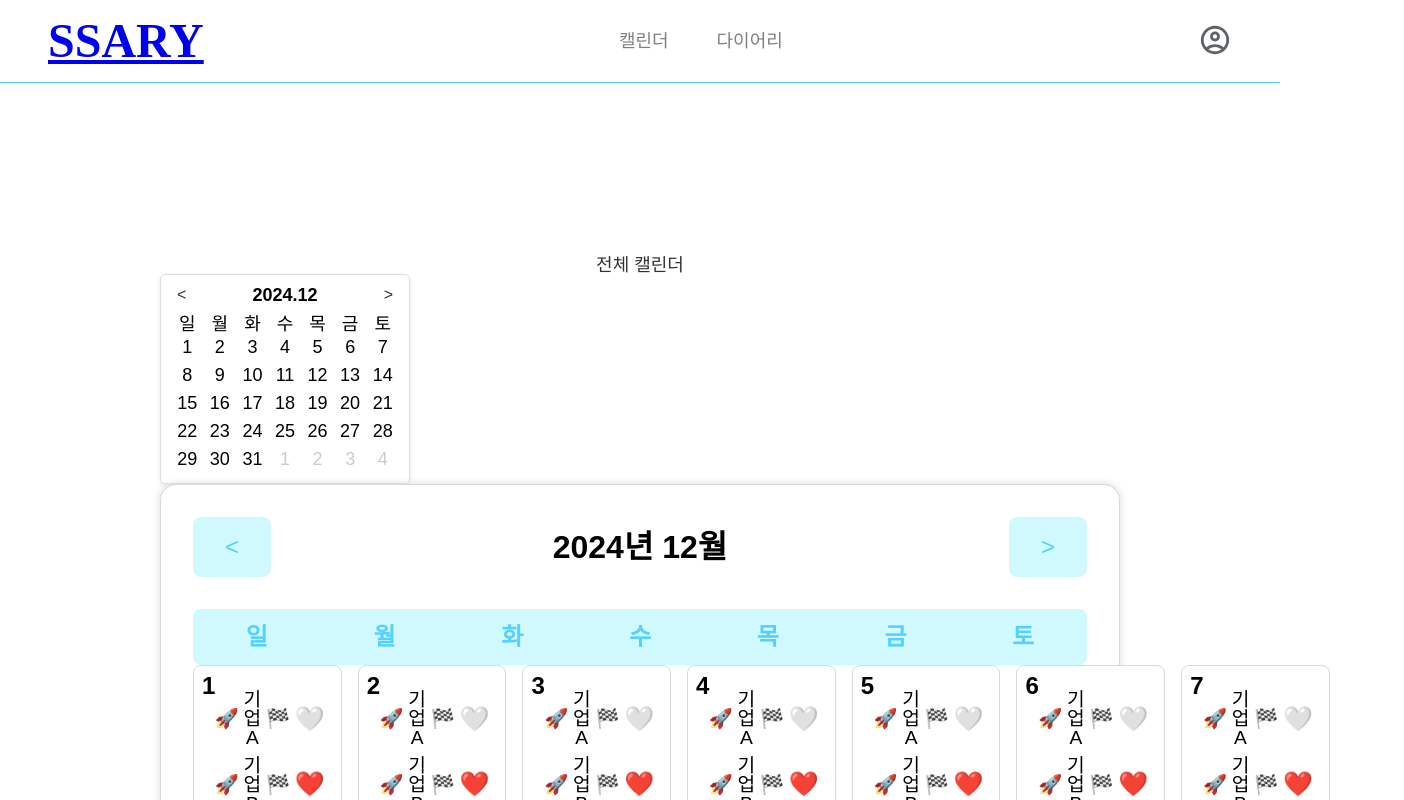
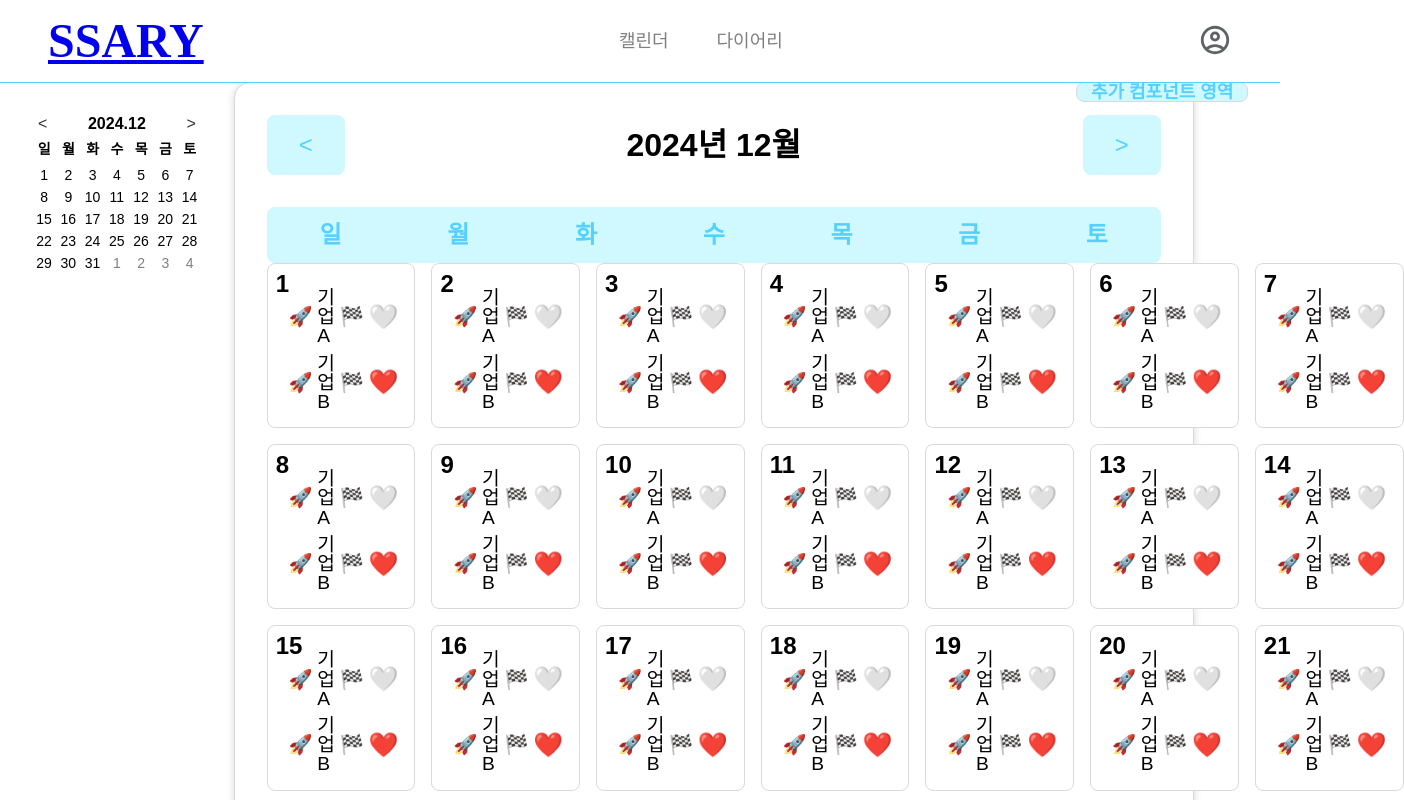
Before and after one commit to SSARY-ssafy/WEB_FE, a Vue app in the folder SSARY_Front/: page /calendar in a window 1280 px wide. Shown: the top 800 px of the page, 1404 px wide, since content can reach past the window. Built offline with nearby package versions, Linux system fonts and the light colour scheme; a web font is replaced by a local one.

Commit message:
feat: Minical 컴포넌트 글씨 크기 조정, 컨테이너 색 제거

```diff
--- a/SSARY_Front/src/components/calendar/Minical.vue
+++ b/SSARY_Front/src/components/calendar/Minical.vue
@@ -9,7 +9,7 @@
 
     <!-- 요일 표시 -->
     <div class="weekdays">
-      <div v-for="day in weekDays" :key="day">{{ day }}</div>
+      <div v-for="day in weekDays" :key="day" class="weekday">{{ day }}</div>
     </div>
 
     <!-- 날짜 표시 -->
@@ -103,33 +103,38 @@ export default {
 </script>
 
 <style scoped>
-/* 루트 폰트 크기 기준으로 rem 단위 사용 */
-.mini-calendar {
-  width: 15.625rem; /* 250px => 15.625rem */
-  font-family: Arial, sans-serif;
-  border: 0.0625rem solid #ddd; /* 1px => 0.0625rem */
-  border-radius: 0.3125rem; /* 5px => 0.3125rem */
-  padding: 0.625rem; /* 10px => 0.625rem */
-  box-shadow: 0 0.125rem 0.25rem rgba(0, 0, 0, 0.1); /* 2px, 4px => rem 변환 */
-}
-
+/* 전체 캘린더 스타일 */
 .calendar-header {
   display: flex;
   justify-content: space-between;
   align-items: center;
   font-weight: bold;
-  margin-bottom: 0.625rem; /* 10px => 0.625rem */
+  margin-bottom: 0.5rem; /* 여백 조정 */
 }
 
 .calendar-header button {
   background-color: transparent;
   border: none;
   cursor: pointer;
-  font-size: 1rem; /* 기본 폰트 크기 */
+  font-size: 1rem; /* 버튼 글씨 크기 줄임 */
   color: #333;
 }
 
-.weekdays,
+.calendar-header span {
+  font-size: 1rem; /* 연/월 표시 크기 줄임 */
+}
+
+/* 요일 스타일 */
+.weekdays {
+  display: grid;
+  grid-template-columns: repeat(7, 1fr);
+  text-align: center;
+  font-size: 0.875rem; /* 요일 글씨 크기 줄임 */
+  font-weight: bold;
+  margin-bottom: 0.5rem;
+}
+
+/* 날짜 스타일 */
 .days {
   display: grid;
   grid-template-columns: repeat(7, 1fr);
@@ -137,10 +142,16 @@ export default {
 }
 
 .day {
-  padding: 0.3125rem 0; /* 5px => 0.3125rem */
+  padding: 0.25rem 0; /* 날짜 셀 패딩 줄임 */
+  font-size: 0.875rem; /* 날짜 글씨 크기 줄임 */
 }
 
 .gray {
-  color: #ccc;
+  color: var(--neutral-dark); /* 이전/다음 달 색상 */
+}
+
+/* 최상단 요소에만 마진 적용 */
+.mini-calendar {
+  margin-top: 2rem; /* 상단 여백 */
 }
 </style>
--- a/SSARY_Front/src/views/CalendarView.vue
+++ b/SSARY_Front/src/views/CalendarView.vue
@@ -1,8 +1,21 @@
 <template>
   <div class="calendar-view">
     <h1>전체 캘린더</h1>
-    <MiniCalendar />
-    <BigCalendar />
+    <!-- 캘린더 컨테이너 -->
+    <div class="calendars-container">
+      <!-- 왼쪽: 작은 캘린더 -->
+      <div class="mini-calendar-container">
+        <MiniCalendar />
+      </div>
+      <!-- 가운데: 큰 캘린더 -->
+      <div class="big-calendar-container">
+        <BigCalendar />
+      </div>
+      <!-- 오른쪽: 추가 컴포넌트 (Placeholder) -->
+      <div class="additional-container">
+        <p>추가 컴포넌트 영역</p>
+      </div>
+    </div>
   </div>
 </template>
 
@@ -13,13 +26,49 @@ import BigCalendar from "@/components/calendar/Bigcal.vue";
 
 <style scoped>
 .calendar-view {
-  text-align: center;
   font-family: Arial, sans-serif;
-  margin: 8rem; /* MyCalendarView와 구분하기 위해 다르게 설정 */
-  padding-top: 8rem; /* 헤더 높이만큼 여백 추가 */
+  padding: 2rem;
+  background-color: var(--background-color);
 }
 
 h1 {
-  color: #333; /* 다른 색상으로 구분 */
+  text-align: center;
+  color: #333;
+  margin-bottom: 2rem;
+}
+
+/* 캘린더 컨테이너: Flexbox를 사용해 6등분 */
+.calendars-container {
+  display: flex;
+  justify-content: space-between; /* 각 항목을 균등하게 배치 */
+  align-items: flex-start;
+  gap: 2rem;
+}
+
+/* 1/6: 작은 캘린더 */
+.mini-calendar-container {
+  flex: 1; /* 전체 비율의 1/6 */
+  max-width: 16.66%; /* 1/6 비율 */
+}
+
+/* 4/6: 큰 캘린더 */
+.big-calendar-container {
+  flex: 4; /* 전체 비율의 4/6 */
+  max-width: 66.66%; /* 4/6 비율 */
+}
+
+/* 1/6: 추가 컴포넌트 영역 */
+.additional-container {
+  flex: 1; /* 전체 비율의 1/6 */
+  max-width: 16.66%; /* 1/6 비율 */
+  display: flex;
+  justify-content: center;
+  align-items: center;
+  background-color: var(--secondary-color);
+  color: var(--primary-color);
+  font-weight: bold;
+  border: 1px solid var(--neutral-light);
+  border-radius: 0.5rem;
+  height: 100%;
 }
 </style>
```
